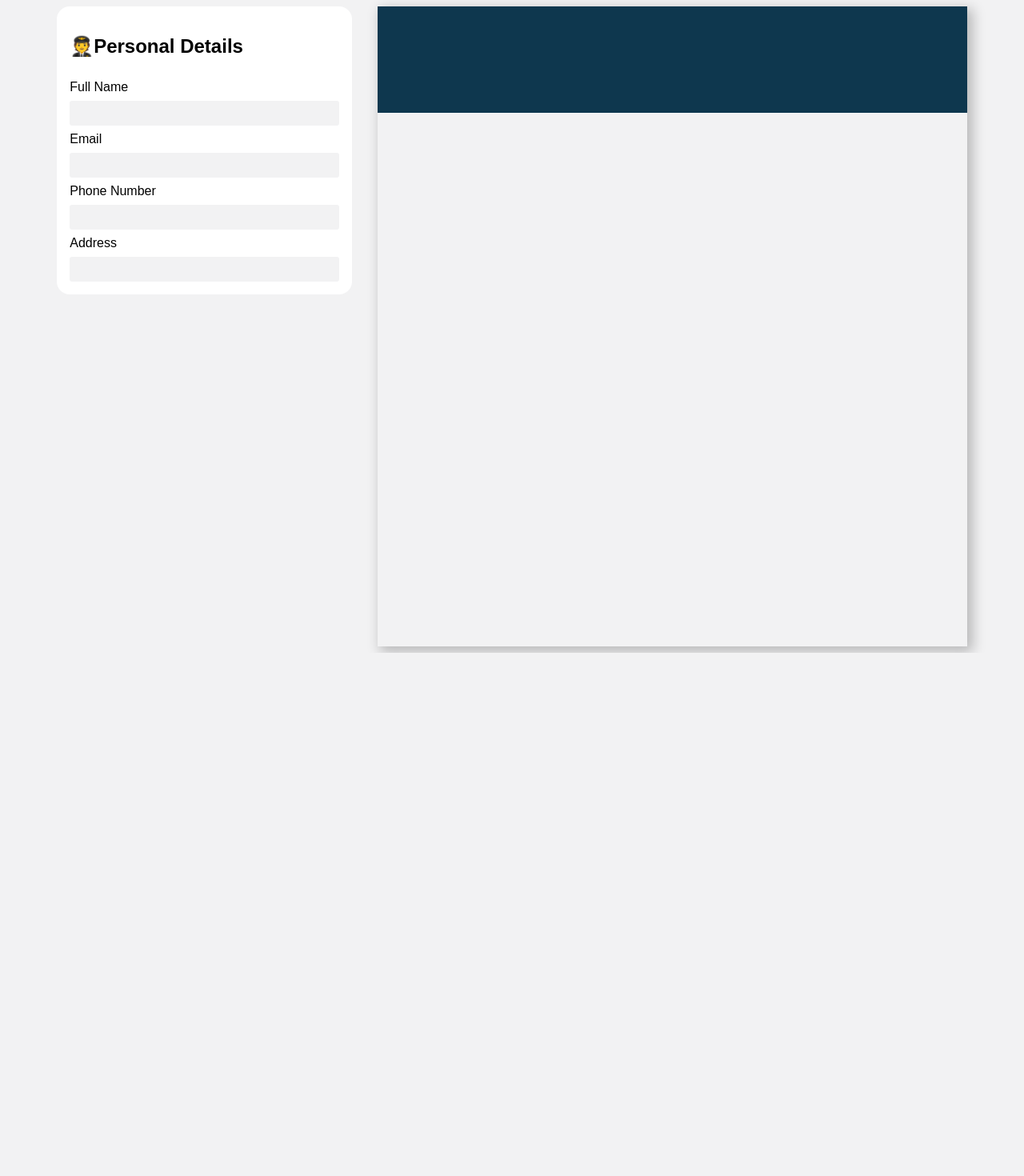
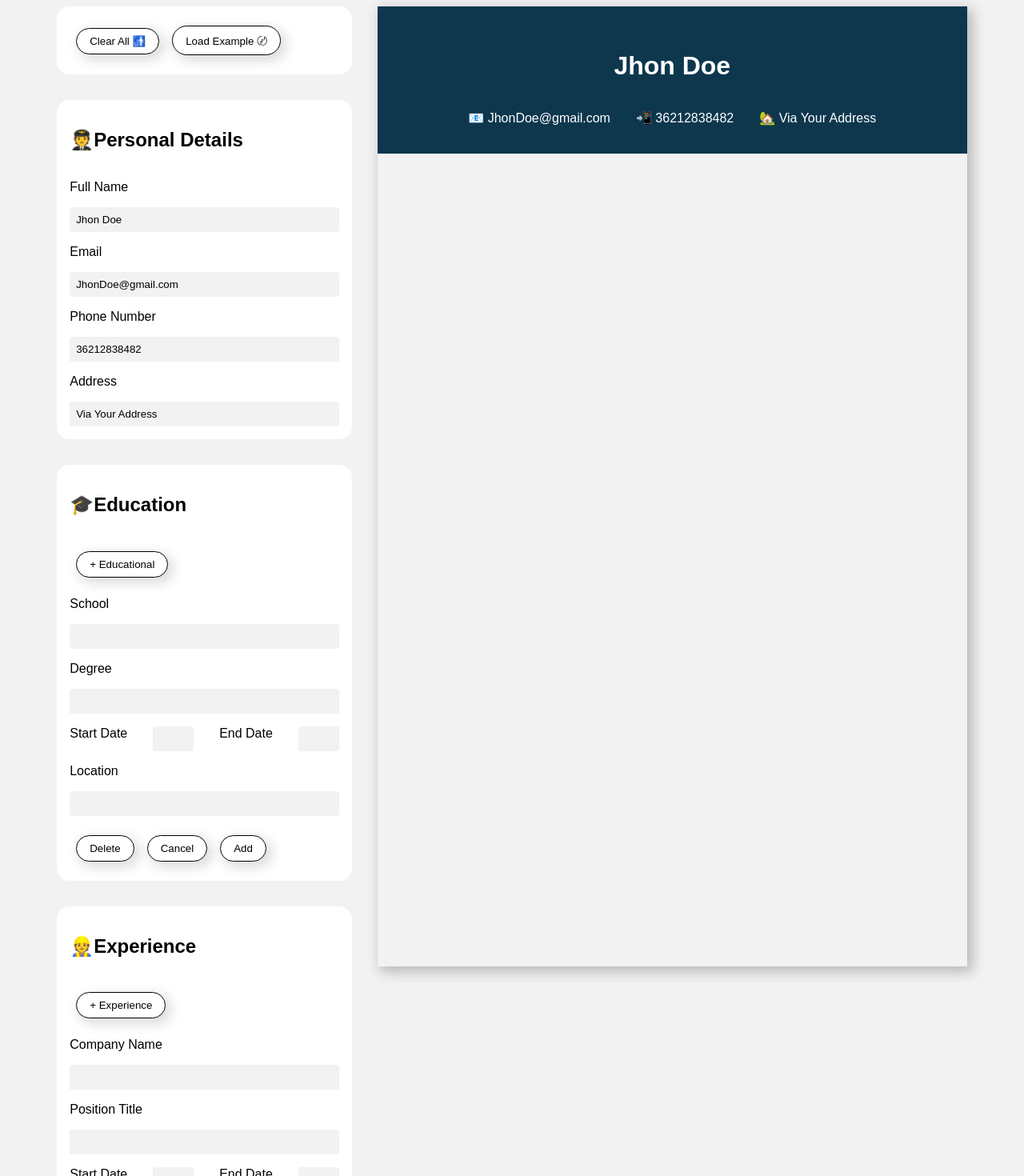
Before and after one commit to xhoni-sheqi/CV-Builder, a React (Vite) app: page / in a window 1280 px wide. Shown: the top 1470 px of the page at 80% size. Before the commit the page ends 816 px from the top, so only its background shows below. Built offline with nearby package versions, Linux system fonts and the light colour scheme.

Commit message:
Added some of the controlled imputs , complete the personal details and display on the outputCV

```diff
--- a/src/App.jsx
+++ b/src/App.jsx
@@ -1,14 +1,48 @@
+import { useState } from "react";
 import OutputCV from "./components/OutputCV";
 import TabList from "./components/TabList";
 
 function App() {
+  const [fullName, setFullName] = useState("Jhon Doe");
+  const [email, setEmail] = useState("JhonDoe@gmail.com");
+  const [number, setNumber] = useState("36212838482");
+  const [address, setAddress] = useState("Via Your Address");
+  const handleSetFullName = (e) => {
+    setFullName(e.target.value);
+  };
+  const handleSetEmail = (e) => {
+    setEmail(e.target.value);
+  };
+  const handleSetNumber = (e) => {
+    setNumber(e.target.value);
+  };
+  const handleSetAddress = (e) => {
+    setAddress(e.target.value);
+  };
+
+  const outputRenders = {
+    fullName: fullName,
+    email: email,
+    number: number,
+    address: address,
+  };
+
   return (
     <div className="flex-container">
       <div className="left">
-        <TabList />
+        <TabList
+          fullName={fullName}
+          onSetFullName={handleSetFullName}
+          email={email}
+          onSetEmail={handleSetEmail}
+          number={number}
+          onSetNumber={handleSetNumber}
+          address={address}
+          onSetAddress={handleSetAddress}
+        />
       </div>
       <div className="right">
-        <OutputCV />
+        <OutputCV outputRenders={outputRenders} />
       </div>
     </div>
   );
--- /dev/null
+++ b/src/components/Button.jsx
@@ -0,0 +1,5 @@
+function Button({ children }) {
+  return <button className="btn">{children}</button>;
+}
+
+export default Button;
--- a/src/components/OutputCV.jsx
+++ b/src/components/OutputCV.jsx
@@ -1,7 +1,14 @@
-function OutputCV() {
+function OutputCV({ outputRenders }) {
   return (
     <div className="output">
-      <div className="output-header"></div>
+      <div className="output-header">
+        <h1>{outputRenders.fullName}</h1>
+        <div>
+          <span>📧 {outputRenders.email}</span>
+          <span>📲 {outputRenders.number}</span>
+          <span>🏡 {outputRenders.address}</span>
+        </div>
+      </div>
       <div className="output-body"></div>
     </div>
   );
--- a/src/components/TabList.jsx
+++ b/src/components/TabList.jsx
@@ -1,18 +1,81 @@
-// const listTabsHeaders = ["🧑‍✈️Personal Details", "🎓Education", "👷Experience"];
 import Tab from "./Tab.jsx";
-function TabList() {
+import Button from "./Button.jsx";
+function TabList(props) {
   return (
     <div>
       <Tab>
+        <div className="tab-btns">
+          <Button>Clear All 🚮</Button>
+          <Button>Load Example 〄</Button>
+        </div>
+      </Tab>
+      {/* Personal Details */}
+      <Tab>
         <h2>🧑‍✈️Personal Details</h2>
         <label>Full Name</label>
+        <input
+          type="text"
+          value={props.fullName}
+          onChange={props.onSetFullName}
+        />
+        <label>Email</label>
+        <input type="email" value={props.email} onChange={props.onSetEmail} />
+        <label>Phone Number</label>
+        <input type="text" value={props.number} onChange={props.onSetNumber} />
+        <label>Address</label>
+        <input
+          type="email"
+          value={props.address}
+          onChange={props.onSetAddress}
+        />
+      </Tab>
+
+      {/* Education Details */}
+      <Tab>
+        <h2>🎓Education</h2>
+        <Button>+ Educational</Button>
+        <label>School</label>
         <input type="text" />
-        <label>Email</label>
-        <input type="email" />
-        <label>Phone Number</label>
+        <label>Degree</label>
         <input type="text" />
-        <label>Address</label>
-        <input type="email" />
+        <div className="date">
+          <label>Start Date</label>
+          <input type="text" />
+          <label>End Date</label>
+          <input type="text" />
+        </div>
+        <label>Location</label>
+        <input type="text" />
+        <div>
+          <Button>Delete</Button>
+          <Button>Cancel</Button>
+          <Button>Add</Button>
+        </div>
+      </Tab>
+
+      {/* Experience Details */}
+      <Tab>
+        <h2>👷Experience</h2>
+        <Button>+ Experience</Button>
+        <label>Company Name</label>
+        <input type="text" />
+        <label>Position Title</label>
+        <input type="text" />
+        <div className="date">
+          <label>Start Date</label>
+          <input type="text" />
+          <label>End Date</label>
+          <input type="text" />
+        </div>
+        <label>Location</label>
+        <input type="text" />
+        <label>Description</label>
+        <input type="text" />
+        <div>
+          <Button>Delete</Button>
+          <Button>Cancel</Button>
+          <Button>Add</Button>
+        </div>
       </Tab>
     </div>
   );
--- a/src/index.css
+++ b/src/index.css
@@ -1,6 +1,18 @@
 body {
   background: #f2f2f3;
   font-family: Arial, Helvetica, sans-serif;
+}
+
+.btn {
+  cursor: pointer;
+  padding: 0.5rem 1rem;
+  width: fit-content;
+  background: #fff;
+  border-radius: 1.5rem;
+  border: 0.5px solid #000;
+  -webkit-box-shadow: 5px 5px 15px 2px rgba(0, 0, 0, 0.14);
+  box-shadow: 5px 5px 15px 2px rgba(0, 0, 0, 0.14);
+  margin: 0.5rem;
 }
 
 .flex-container {
@@ -16,7 +28,8 @@ body {
   padding: 1rem;
   border-radius: 1rem;
   background: #fff;
-  gap: 0.5rem;
+  gap: 1rem;
+  margin-bottom: 2rem;
 }
 
 .tab input {
@@ -35,7 +48,7 @@ body {
 }
 
 .right .output {
-  height: 100vh;
+  min-height: 150vh;
   -webkit-box-shadow: 5px 5px 15px 2px rgba(0, 0, 0, 0.24);
   box-shadow: 5px 5px 15px 2px rgba(0, 0, 0, 0.24);
   display: flex;
@@ -43,11 +56,33 @@ body {
 }
 
 .output .output-header {
-  flex: 1;
   height: 15vh;
   background: #0e374e;
+  color: #fff;
+  display: flex;
+  flex-direction: column;
+  gap: 1rem;
+  padding: 2rem;
+  justify-content: center;
+  align-items: center;
+}
+
+.output .output-header span:nth-child(2) {
+  padding: 0 2rem;
 }
 
 .output .output-body {
   flex: 5;
 }
+
+.date {
+  display: flex;
+  gap: 2rem;
+}
+.date input {
+  width: 30%;
+}
+
+.date label {
+  white-space: nowrap;
+}
```
